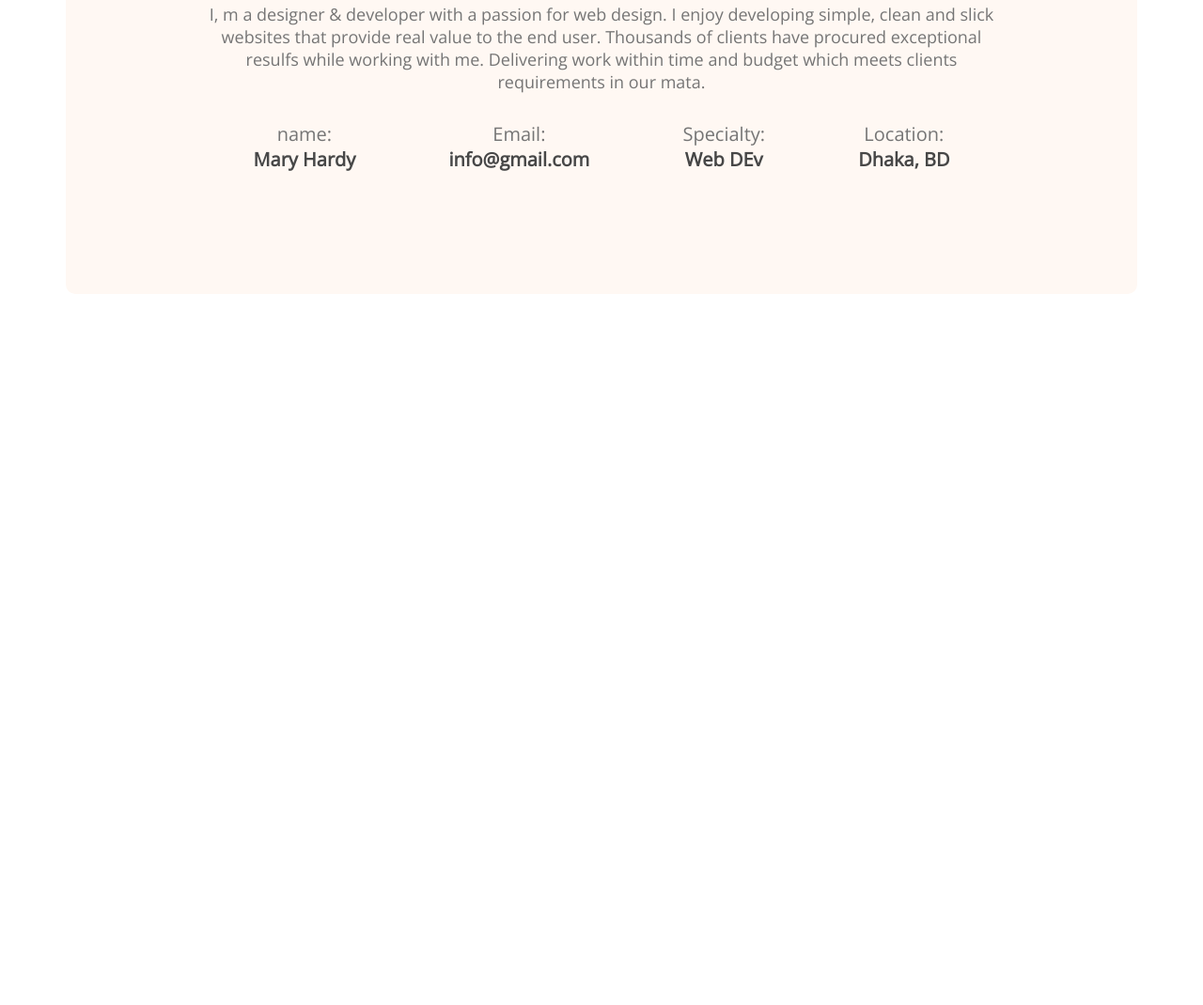
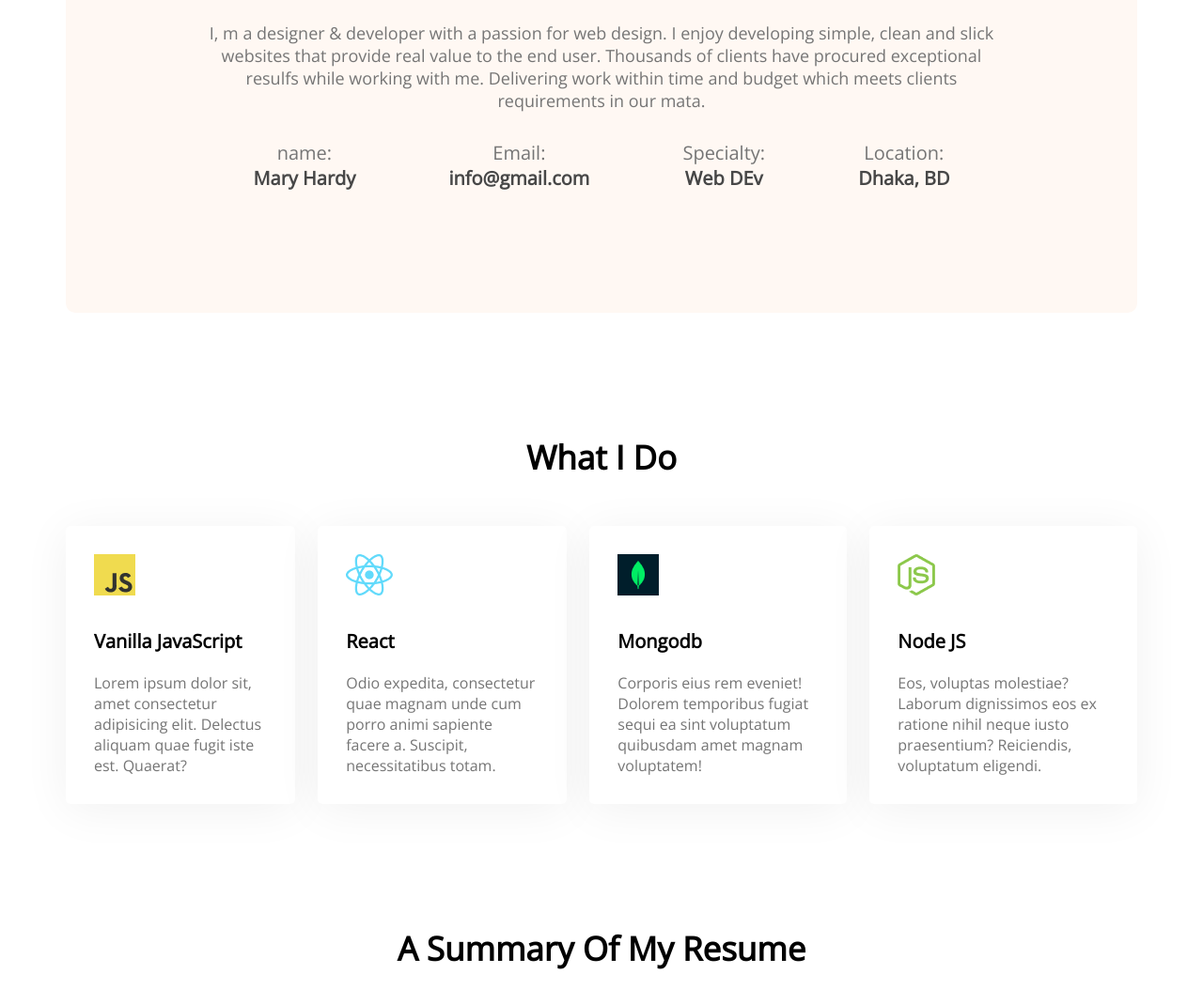
Before and after one commit to shakib757/developer-portfolio, a plain HTML site: page index.html in a window 1280 px wide. Shown: the part 1174-2244 px from the top of the page at 94% size. Before the commit the page ends 1487 px from the top, so only its background shows below. Drawn offline with nearby package versions, Linux system fonts and the light colour scheme.

Commit message:
added skills content

```diff
--- a/index.html
+++ b/index.html
@@ -54,6 +54,38 @@
                 </div>
             </div>
         </section>
+        <!-- what i do section -->
+        <section class="what-i-do">
+            <h3 class="section-title">What I Do</h3>
+            <!-- .skills-container>.skill*4>img+p.skill-title+p.skill-description>lorem15 -->
+            <div class="skills-container">
+                <div class="skill">
+                    <img src="images/icons/js.png" alt="">
+                    <p class="skill-title">Vanilla JavaScript</p>
+                    <p class="skill-description">Lorem ipsum dolor sit, amet consectetur adipisicing elit. Delectus aliquam quae fugit iste est. Quaerat?</p>
+                </div>
+                <div class="skill">
+                    <img src="images/icons/react.png" alt="">
+                    <p class="skill-title">React</p>
+                    <p class="skill-description">Odio expedita, consectetur quae magnam unde cum porro animi sapiente facere a. Suscipit, necessitatibus totam.</p>
+                </div>
+                <div class="skill">
+                    <img src="images/icons/mongo.png" alt="">
+                    <p class="skill-title">Mongodb</p>
+                    <p class="skill-description">Corporis eius rem eveniet! Dolorem temporibus fugiat sequi ea sint voluptatum quibusdam amet magnam voluptatem!</p>
+                </div>
+                <div class="skill">
+                    <img src="images/icons/nodejs.png" alt="">
+                    <p class="skill-title">Node JS</p>
+                    <p class="skill-description">Eos, voluptas molestiae? Laborum dignissimos eos ex ratione nihil neque iusto praesentium? Reiciendis, voluptatum eligendi.</p>
+                </div>
+            </div>
+        </section>
+        <!-- resume section -->
+        <section class="resume">
+            <h3 class="section-title">A Summary Of My Resume</h3>
+
+        </section>
      </main>
 </body>
 </html>
--- a/styles/portfolio.css
+++ b/styles/portfolio.css
@@ -80,8 +80,9 @@ main{
 }
 .section-title{
 
-margin-bottom: 30px;
+margin-bottom: 50px;
 font-size: 35px;
+text-align: center;
 }
 .section-dc{
     color: #757575;
@@ -102,3 +103,28 @@ font-size: 35px;
     font-size: 20px;
     color:#474747;
 }
+/* what i do styles */
+section{
+margin-top: 130px;
+}
+
+.skills-container{
+    display: flex;
+    gap: 24px;
+}
+.skill{
+    background: #ffffff;
+    box-shadow: 0px 6px 50px rgb(0,0,0,0.06);
+    border-radius: 5px;
+    padding: 30px;
+}
+.skill-title{
+    font-weight: 700;
+    font-size: 20px;
+    margin-top: 30px;
+    margin-bottom: 20px;
+}
+.skill-description{
+    color:#757575
+}
+/* resume styles */
```
